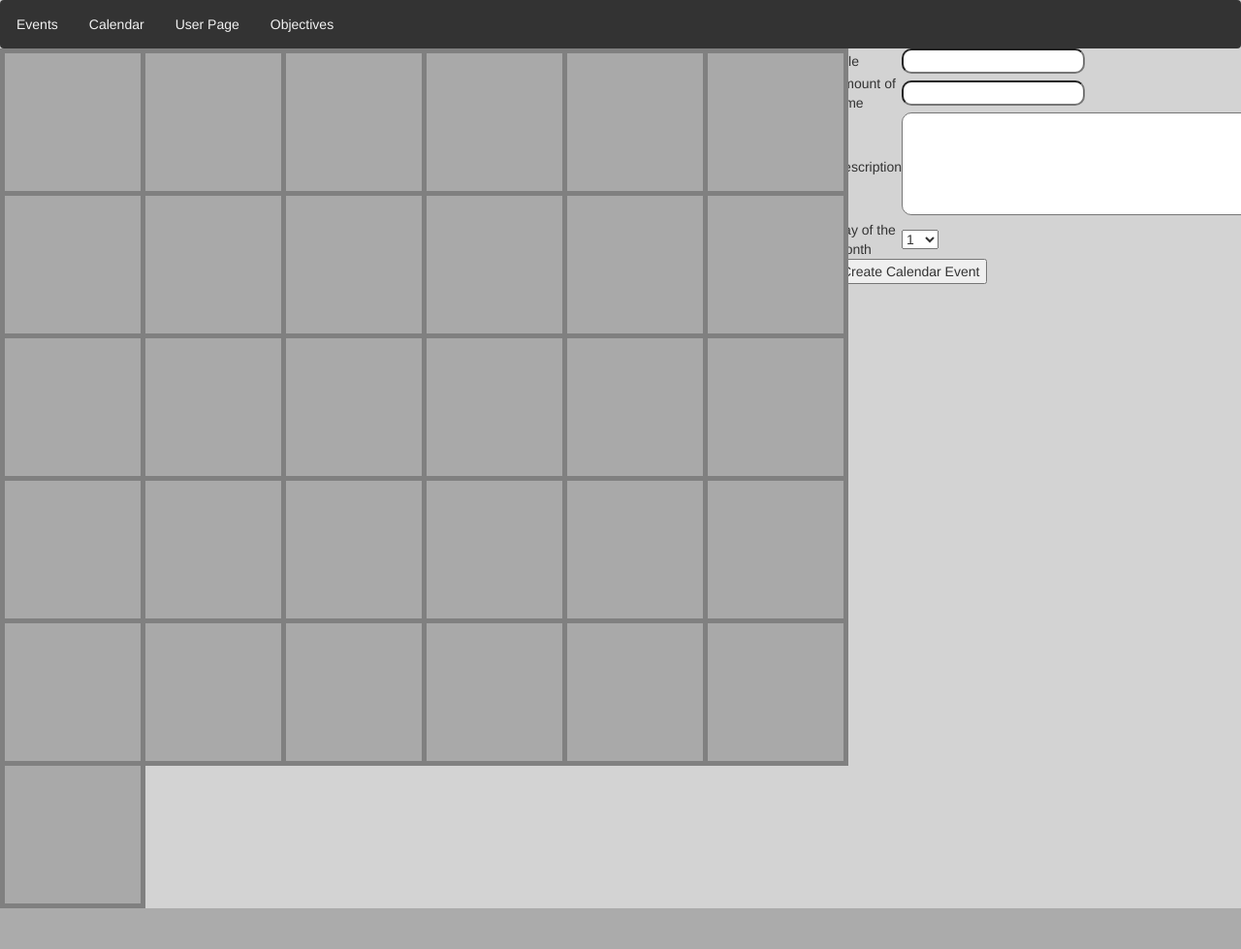
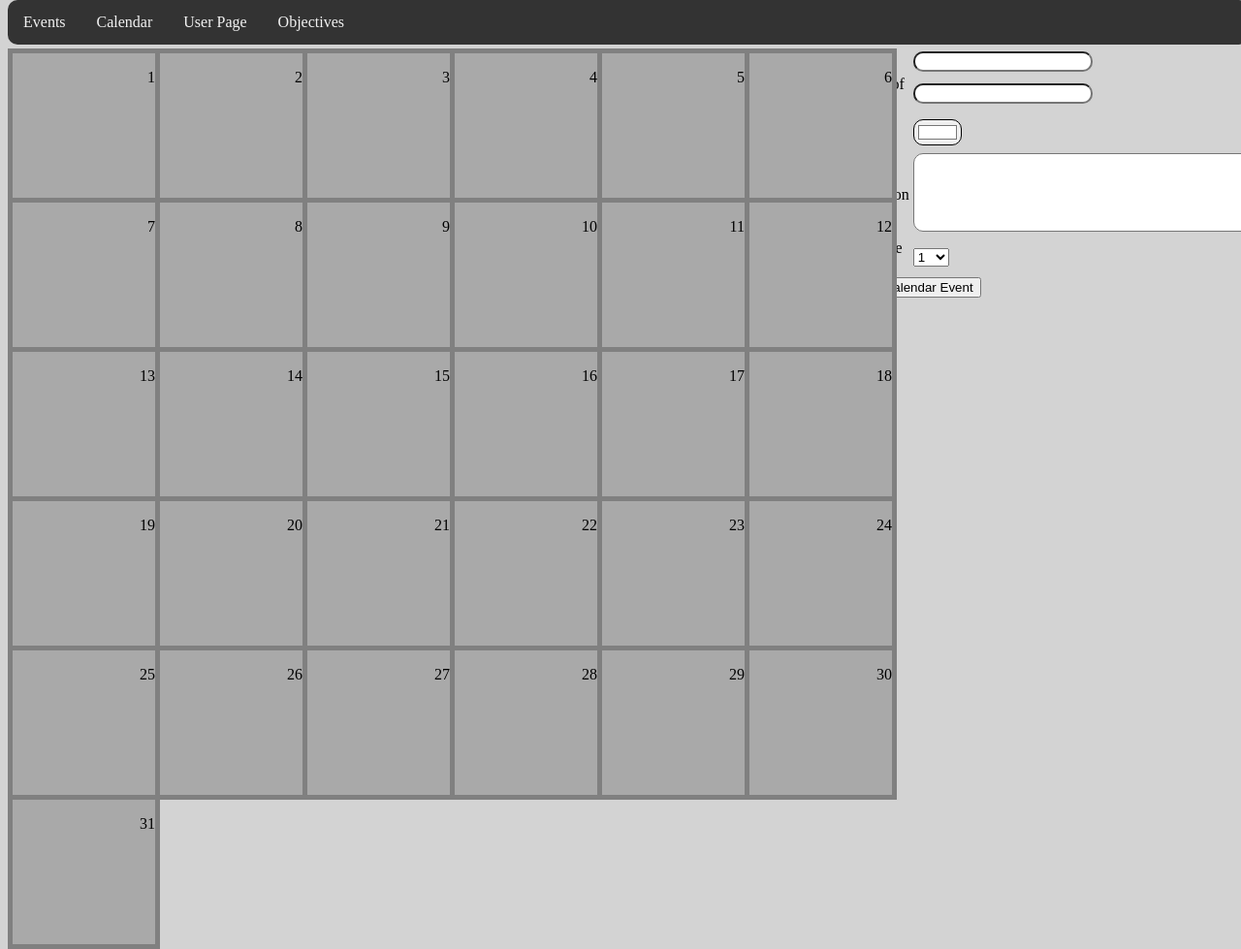
Before and after one commit to someguyidk/school-forum-repo, a Django app: template forumapp/forum/templates/forum/calendar.html in a window 1280 px wide. Shown: the whole page at 97% size. Before the commit the page ends 937 px from the top, so only its background shows below. Run offline with Django 3.2, Linux system fonts and the light colour scheme; the template is opened without the code that fills it, so the values that code supplies are empty; some libraries are stand-ins or nearby versions.

Commit message:
added new features for the calendar page

```diff
--- a/forumapp/forum/static/js/main.js
+++ b/forumapp/forum/static/js/main.js
@@ -82,7 +82,7 @@
 table = new Table;
 table.create_tr();
 
-function createbbl(username,date,AOT,desc,amount,day,title) {
+function createbbl(username,date,AOT,desc,amount,day,title,color) {
 	counter++;
 	let curr_row = table.tr_objs[table.tr_objs.length-1];
 	console.log(`parent id: td-${day}`)
@@ -107,13 +107,13 @@
 
 	}
 	var coll = document.getElementsByClassName("collapsible");
+	btton.style.backgroundColor = color;
 	console.log("coll:",document.getElementsByClassName("collapsible").length);
-	for (i = 0; i < document.getElementsByClassName("collapsible").length; i++) {
-		console.log("for loop");
-  		coll[i].addEventListener("click", function() {
-  		console.log("click function called")
-    	this.classList.toggle("active");
+	//adds event listener "click" to the buttons as to show the div tags when clicked
+  		btton.addEventListener("click", function() {
     	var content = this.nextElementSibling;
+    	console.log("sibling: ", this.nextElementSibling);
+    	console.log("content stye isplay:",content.style.display);
 
     	if (content.style.display === "block") {
       		content.style.display = "none";
@@ -121,7 +121,7 @@
       		content.style.display = "block";
     }
   });
-}
+
 }
 
 
@@ -129,9 +129,13 @@
 function createCalendar() {
 	console.log("days in the month:"+months[n]);
 	for (let i=0; i<months[n];i++) {
+		let daynum = document.createElement("P");
 		counter++;
 		let td = document.createElement('td');
 		calendar.push(td);
+		daynum.innerText = counter;
+		td.appendChild(daynum);
+		daynum.classList.add("daynm");
 		td.id = `td-${counter}`;
 		this.len = calendar.length;
 		let curr_row = table.tr_objs[table.tr_objs.length-1];
@@ -148,7 +152,8 @@
 	let AOT = document.getElementById('AOT').value;
 	let desc = document.getElementById('desc').value;
 	let title = document.getElementById('title').value;
-	createbbl('usr',today,AOT,desc,4,day,title);
+	let clr = document.getElementById("color-picker").value;
+	createbbl('usr',today,AOT,desc,4,day,title,clr);
 }
 
 
--- a/forumapp/forum/templates/forum/calendar.html
+++ b/forumapp/forum/templates/forum/calendar.html
@@ -4,13 +4,12 @@
 	<title>Calendar</title>
   <meta charset="utf-8">
   <meta name="viewport" content="width=device-width, initial-scale=1">
-  <link rel="stylesheet" href="https://maxcdn.bootstrapcdn.com/bootstrap/3.4.1/css/bootstrap.min.css">
+  <!-- <link rel="stylesheet" href="https://maxcdn.bootstrapcdn.com/bootstrap/3.4.1/css/bootstrap.min.css">
   <script src="https://ajax.googleapis.com/ajax/libs/jquery/3.5.1/jquery.min.js"></script>
   <script src="https://maxcdn.bootstrapcdn.com/bootstrap/3.4.1/js/bootstrap.min.js"></script>
-  <!-- <script src="/socket.io/socket.io.js"></script> -->
+  <script src="/socket.io/socket.io.js"></script> -->
 </head>
 <body>
-	{% load static %}
 <div class="navbar">
   <a href="index.html">Events</a>
   <a href="calendar.html">Calendar</a>
@@ -26,6 +25,10 @@
 		<tr>
 			<td>Amount of Time</td>
 			<td><input id="AOT" name="" type="text"></td>
+		</tr>
+		<tr>
+			<td>Color of Bubble</td>
+			<td><input id="color-picker" type="color" value="#FFFFFF"></td>
 		</tr>
 		<tr>
 			<td>Description</td>
@@ -114,14 +117,14 @@
   margin-top: 30px; /* Add a top margin to avoid content overlay */
 }
 body {
-background-color: lightgrey;
-overflow: auto;
+	background-color: lightgrey;
+	overflow: auto;
 }
 
 </style>
 
 </body>
-<script src="{% static '/js/main.js' %}">alert("working?")</script>
+<script src="main.js"></script>
 <style type="text/css">
 /* Style the button that is used to open and close the collapsible content */
 .collapsible {
@@ -136,7 +139,7 @@
   font-size: 15px;
   top:0;
   margin-left: 2px;
-  position:absolute;
+  position:relative;
 }
 
 /* Add a background color to the button if it is clicked on (add the .active class with JS), and when you move the mouse over it (hover) */
@@ -151,6 +154,13 @@
   overflow: hidden;
   background-color: #f1f1f1;
   top: 0;
+  /* Transition does not work */
+  transition: max-height 0.2s ease-out;
+}
+.daynm {
+	top:0px;
+	right:0px;
+	position: absolute;
 }
 </style>
 </html>
```
